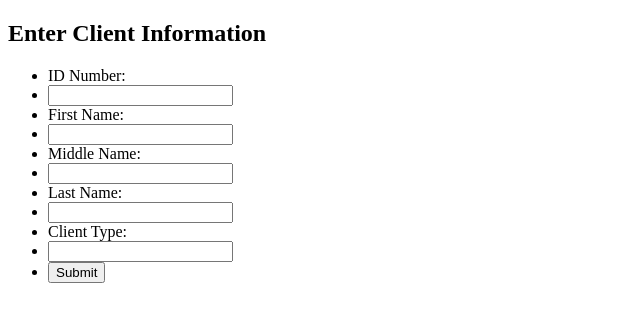
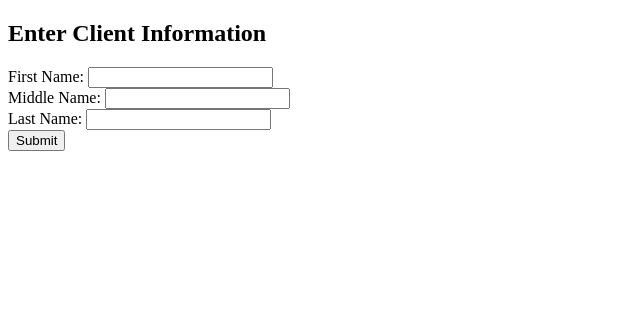
Before and after one commit to maechan014/BloodBank, a PHP site: page /Blood/addClient.html in a window 1280 px wide. Shown: the top 322 px of the page, without its empty margins (0-640 px from the left). Run offline with PHP 8.4, Linux system fonts and the light colour scheme.

Commit message:
limpyo gamay

```diff
--- a/addClient.html
+++ b/addClient.html
@@ -8,16 +8,11 @@ li {listt-style: none;}
 </head>
 <body>
 	<h2>Enter Client Information</h2>
-<ul>
-<form name="insert" action="addClient.php" method="POST" >
-<li>ID Number:</li><li><input type="number" name="idnumber" /></li>
-<li>First Name:</li><li><input type="text" name="fname" /></li>
-<li>Middle Name:</li><li><input type="text" name="mname" /></li>
-<li>Last Name:</li><li><input type="text" name="lname" /></li>
-<li>Client Type:</li><li><input type="boolean" name="client_type" /></li>
-
-<li><input type="submit"/></li>
+	<form name="insert" action="addClient.php" method="POST">
+		First Name: <input type="text" name="fname"><br>
+		Middle Name: <input type="text" name="mname"><br>
+		Last Name: <input type="text" name="lname"><br>
+		<input type="submit"/>
 	</form>
-</ul>
 </body>
 </html>
--- a/addClient.php
+++ b/addClient.php
@@ -1,11 +1,11 @@
 <?php
 session_start();
-	$db = pg_connect("host=localhost port=5432 dbname=bloodbank user=postgres password=123");
+	$db = pg_connect("host=localhost port=5432 dbname=bloodbank user=postgres password=admin");
 
 	echo $type ? 'true' : 'false';
 
 	$query = "INSERT INTO client (fname, mname, lname, client_type)
-			VALUES ('$_POST[fname]', '$_POST[mname]', '$_POST[lname]', '$_POST[client_type]')";
+			VALUES ('$_POST[fname]', '$_POST[mname]', '$_POST[lname]', 'false')";
 	$result = pg_query($query);
 
 
--- a/addRequest.html
+++ b/addRequest.html
@@ -7,10 +7,11 @@
 <body>
 	<h2>Enter Client Information</h2>
 	<form name="insert" action="addRequest.php" method="POST" >
-		ID Number: <input type="number" name ="idno"><br>
 		First Name: <input type="text" name="fname"><br>
 		Middle Name: <input type="text" name="mname"><br>
 		Last Name: <input type="text" name="lname"><br>
+		Blood Type: <input type="text" name="bloodtype"><br>
+		Blood RH: <input type="text" name="bloodrh"><br>
 		Date Needed: <input type="date" name = "dateneeded"><br>
 		Recepient Name: <input type= "text" name = "recipientname"><br>
 		<input type="submit"/>
```
Also changed, not shown: addRequest.php (+10 -3 lines). Lines whose indentation alone changed are shown as unchanged.
